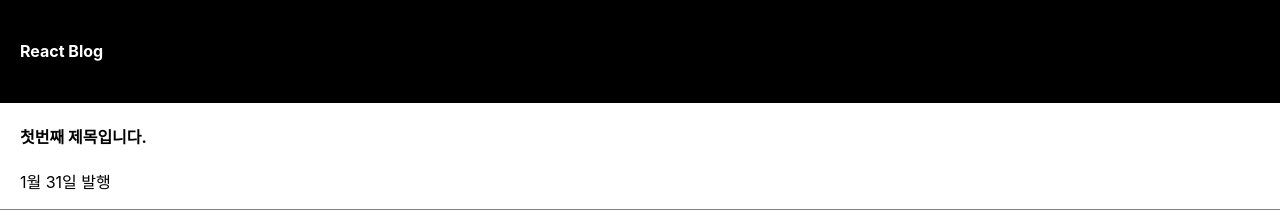
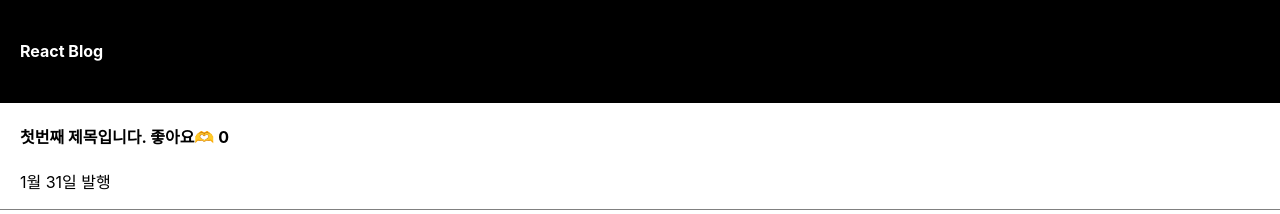
Before and after one commit to JellyKingdom/react-prac-blog, a React (Create React App) app: page / in a window 1280 px wide. Shown: the top 214 px of the page. Built offline with nearby package versions, Linux system fonts and the light colour scheme.

Commit message:
feat: add likes state

```diff
--- a/src/App.js
+++ b/src/App.js
@@ -6,6 +6,7 @@ import { useState } from "react";
 function App() {
     let post = "강남 우동 맛집";
     let [Blog_title, b] = useState(['첫번째 제목입니다.','두번째 제목입니다.','세번째도 잘 들어가나요?']);
+    let [likes, setLikes] = useState(0);
 
     return (
         <div className="App">
@@ -13,7 +14,7 @@ function App() {
                 <h4>React Blog</h4>
             </div>
             <div className="list">
-                <h4>{Blog_title[0]}</h4>
+                <h4>{Blog_title[0]} <span>좋아요🫶</span> {likes} </h4>
                 <p>1월 31일 발행</p>
             </div>
             <div className="list">
```
